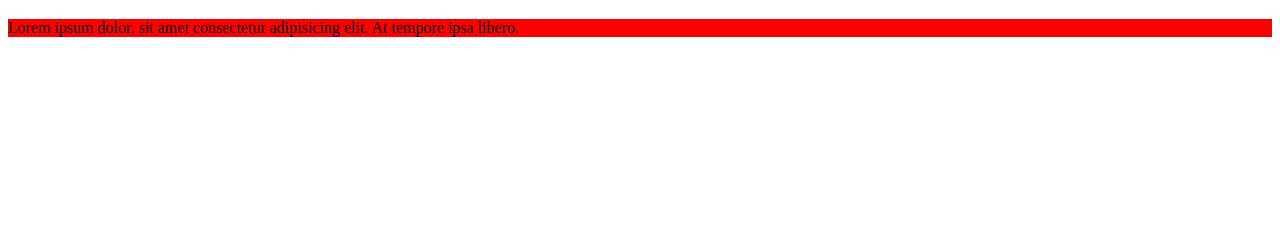
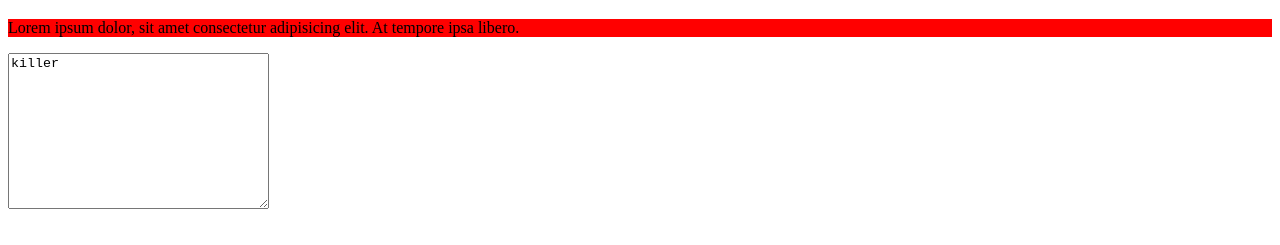
Before and after one commit to Dilshod1996/mysecondgithub2, a plain HTML site: page index.html in a window 1280 px wide. Shown: the part 61-306 px from the top of the page. Drawn offline with Linux system fonts and the light colour scheme.

Commit message:
textarea

```diff
--- a/index.html
+++ b/index.html
@@ -10,5 +10,6 @@
 <body>
         <h1>My first github </h1>
         <p>Lorem ipsum dolor, sit amet consectetur adipisicing elit. At tempore ipsa libero.</p>
+        <textarea name="" id="" cols="30" rows="10">killer</textarea>
 </body>
 </html>
```
